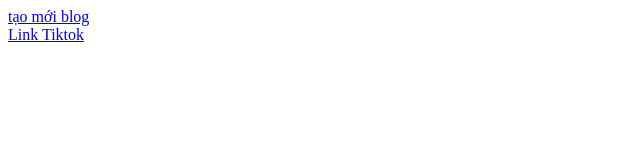
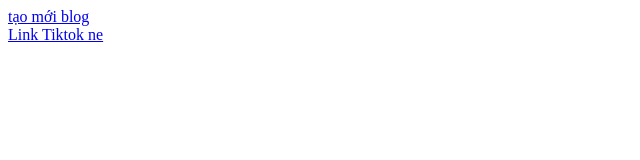
Before and after one commit to blueroler/blog, a plain HTML site: page public/index.html in a window 1280 px wide. Shown: the full height of the page, 0-640 px from the left. Drawn offline with Linux system fonts and the light colour scheme.

Commit message:
Update index.html

```diff
--- a/public/index.html
+++ b/public/index.html
@@ -8,7 +8,7 @@
 </head>
 <body>
     <div><a href="add.html">tạo mới blog</a></div>
-    <div><a href="https://vt.tiktok.com/ZS8mFKPYJ/">Link Tiktok</a></div>
+    <div><a href="https://vt.tiktok.com/ZS8mFKPYJ/">Link Tiktok ne</a></div>
 </body>
 </html>
 <script src="https://www.gstatic.com/firebasejs/9.12.1/firebase-app-compat.js"></script>
```
